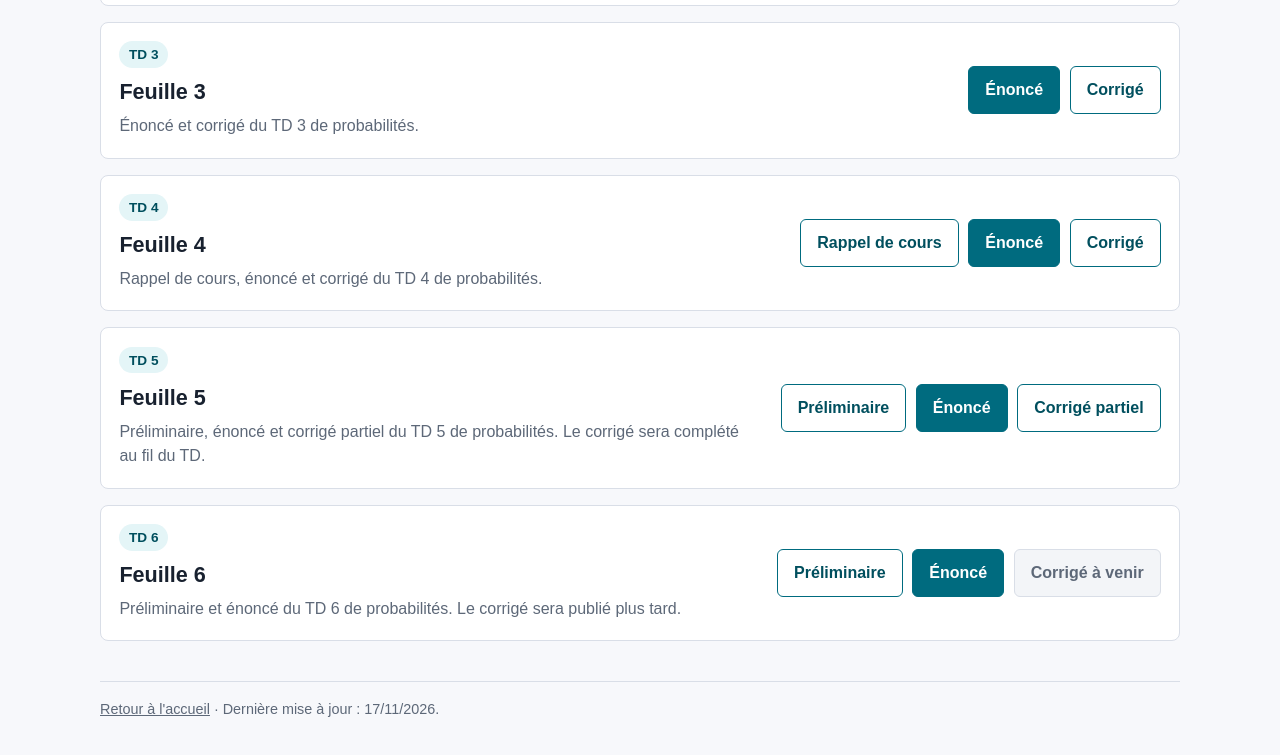
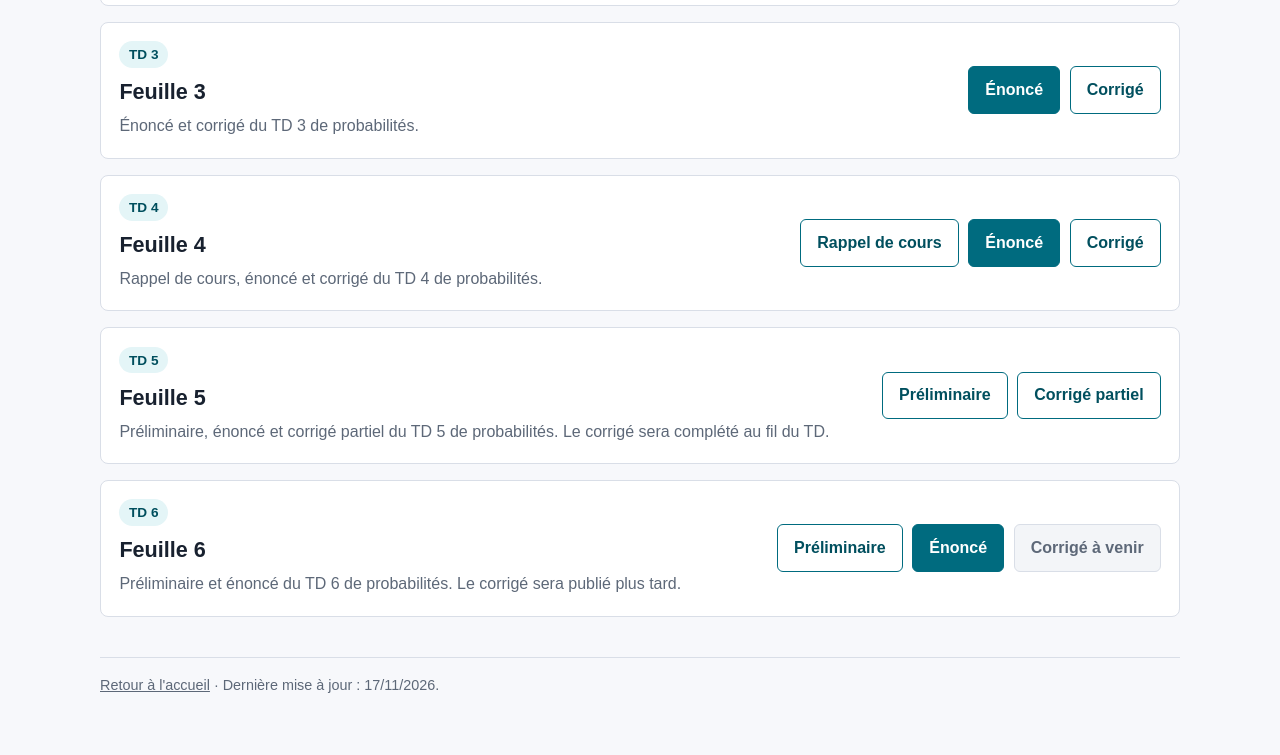
Before and after one commit to vnicolle56610/vnicolle56610.github.io, a plain HTML site: page but-sd-probabilites/index.html in a window 1280 px wide. Shown: the part 581-1336 px from the top of the page. Drawn offline with Linux system fonts and the light colour scheme.

Commit message:
Met a jour le mini-site BUT SD probabilites

```diff
--- a/but-sd-probabilites/index.html
+++ b/but-sd-probabilites/index.html
@@ -85,7 +85,6 @@
         </div>
         <div class="actions" aria-label="Documents du TD 5">
           <a class="button" href="preliminaire_TD5_lois_discretes.pdf">Préliminaire</a>
-          <a class="button primary" href="feuille5.pdf">Énoncé</a>
           <a class="button" href="corrige_TD5_probabilites_BUTSD.pdf?v=a68037002b36">Corrigé partiel</a>
         </div>
       </article>
```
Also changed, not shown: 1 other file.
